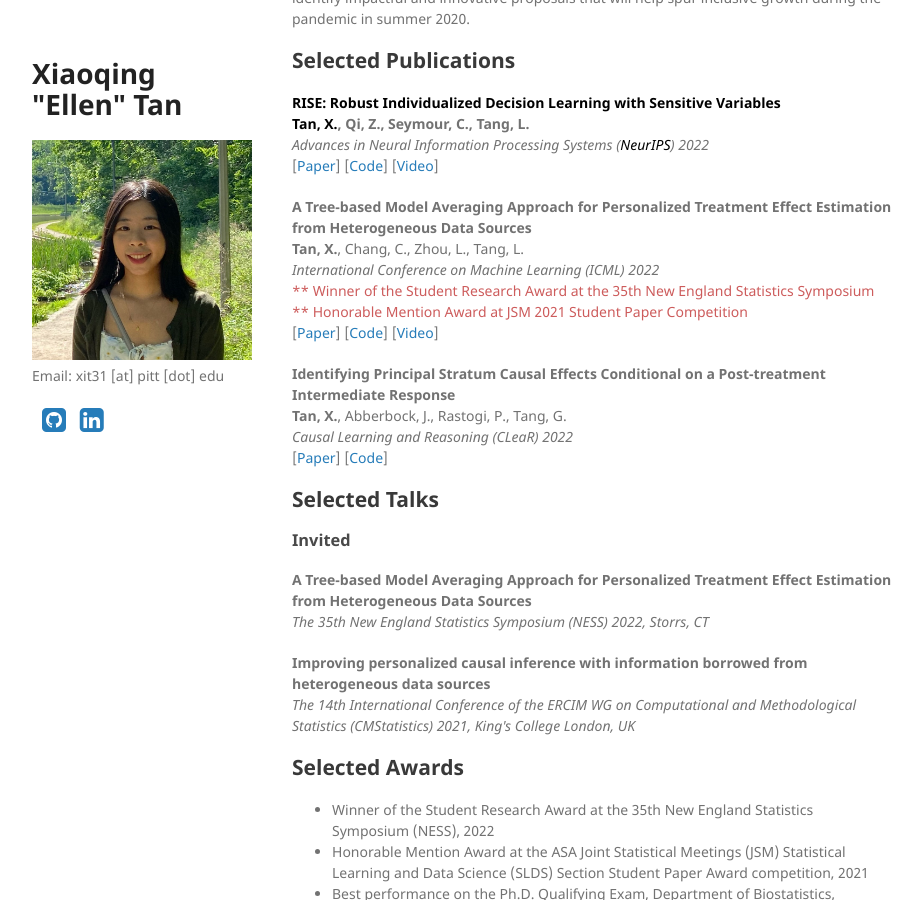
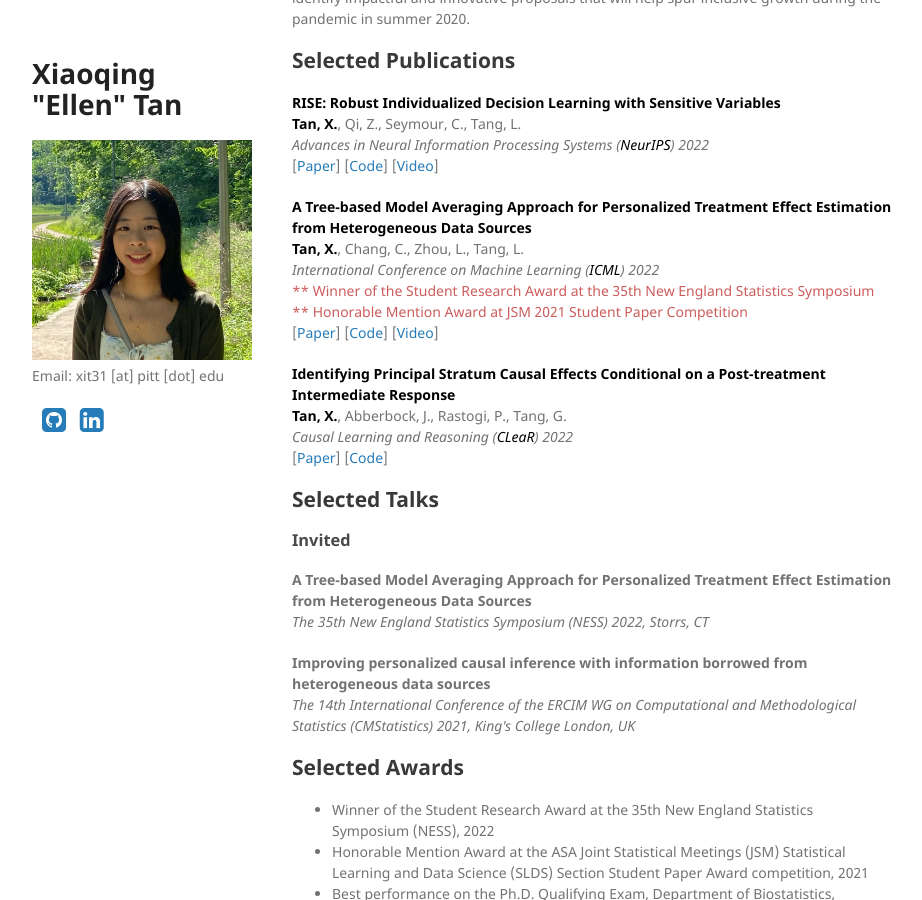
Before and after one commit to ellenxtan/ellenxtan.github.io, a Jekyll site: the page built from index.md, in a window 1280 px wide and 900 px high, scrolled down 426 px. Shown: the whole window, without its empty margins (178-1100 px from the left). Built offline with Jekyll 4.4.1, drawn with Linux system fonts in a browser that asks for light colours; a style sheet for code colours, icons or effects is not loaded; our own code applies the rules of GitHub Pages for plain Markdown files.

Commit message:
update black colors in pubs

```diff
--- a/index.md
+++ b/index.md
@@ -57,7 +57,7 @@ I enjoy volunteering. As well as being am a weekly cat care volunteer at [Humane
 <td width="100%">
 <p>
     <b><font color='#000000'>RISE: Robust Individualized Decision Learning with Sensitive Variables</font></b><br>
-    <b><font color='#000000'>Tan, X.</font>, Qi, Z., Seymour, C., Tang, L.</b><br>
+    <b><font color='#000000'>Tan, X.</font></b>, Qi, Z., Seymour, C., Tang, L.<br>
     <em>Advances in Neural Information Processing Systems (<font color='#000000'>NeurIPS</font>) 2022</em><br>
 [<a href="https://responsibledecisionmaking.github.io/assets/pdf/papers/08.pdf">Paper</a>] [<a href="https://github.com/ellenxtan/rise">Code</a>] [<a href="">Video</a>]
 </p>
@@ -68,9 +68,9 @@ I enjoy volunteering. As well as being am a weekly cat care volunteer at [Humane
 <tr>
 <td width="100%">
 <p>
-    <b>A Tree-based Model Averaging Approach for Personalized Treatment Effect Estimation from Heterogeneous Data Sources</b><br>
-    <b>Tan, X.</b>, Chang, C., Zhou, L., Tang, L.<br>
-    <em>International Conference on Machine Learning (ICML) 2022</em><br>
+    <b><font color='#000000'>A Tree-based Model Averaging Approach for Personalized Treatment Effect Estimation from Heterogeneous Data Sources</font></b><br>
+    <b><font color='#000000'>Tan, X.</font></b>, Chang, C., Zhou, L., Tang, L.<br>
+    <em>International Conference on Machine Learning (<font color='#000000'>ICML</font>) 2022</em><br>
     <font color='#CD5C5C'>** Winner of the Student Research Award at the 35th New England Statistics Symposium</font><br>
     <font color='#CD5C5C'>** Honorable Mention Award at JSM 2021 Student Paper Competition</font><br>
 [<a href="https://proceedings.mlr.press/v162/tan22a/tan22a.pdf">Paper</a>] [<a href="https://github.com/ellenxtan/ifedtree">Code</a>] [<a href="https://slideslive.com/38984007/a-treebased-model-averaging-approach-for-personalized-treatment-effect-estimation-from-heterogeneous-data-sources">Video</a>]
@@ -82,9 +82,9 @@ I enjoy volunteering. As well as being am a weekly cat care volunteer at [Humane
 <tr>
 <td width="100%">
 <p>
-    <b>Identifying Principal Stratum Causal Effects Conditional on a Post-treatment Intermediate Response</b><br>
-    <b>Tan, X.</b>, Abberbock, J., Rastogi, P., Tang, G.<br>
-    <em>Causal Learning and Reasoning (CLeaR) 2022</em><br>
+    <b><font color='#000000'>Identifying Principal Stratum Causal Effects Conditional on a Post-treatment Intermediate Response</font></b><br>
+    <b><font color='#000000'>Tan, X.</font></b>, Abberbock, J., Rastogi, P., Tang, G.<br>
+    <em>Causal Learning and Reasoning (<font color='#000000'>CLeaR</font>) 2022</em><br>
 [<a href="https://proceedings.mlr.press/v177/tan22a/tan22a.pdf">Paper</a>] [<a href="https://github.com/ellenxtan/ps_ate">Code</a>]
 </p>
 </td>
```
